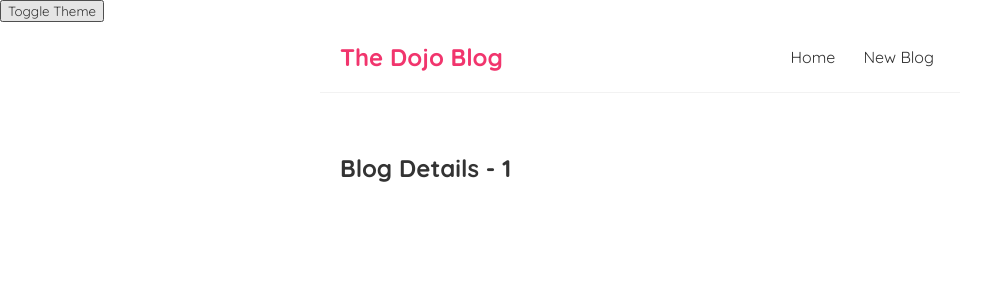
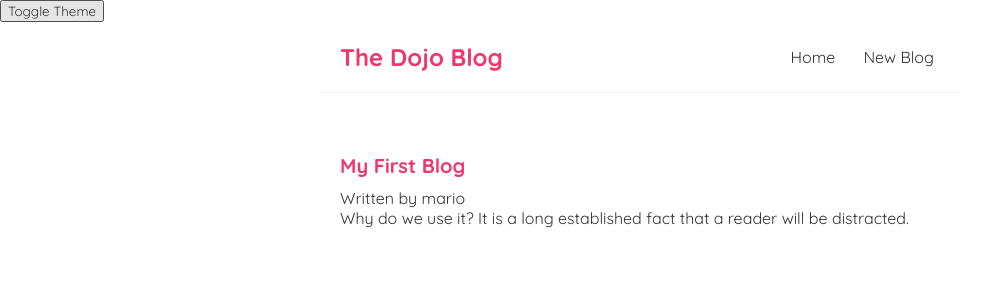
Before and after one commit to arunkumar09/Blogs, a React (Create React App) app: page /blogs/1 in a window 1280 px wide. Shown: the top 300 px of the page, without its empty margins (0-996 px from the left). Built offline with nearby package versions, Linux system fonts and the light colour scheme; data requests are answered from the project's data file.

Commit message:
changes galore

```diff
--- a/src/BlogDetails.js
+++ b/src/BlogDetails.js
@@ -1,11 +1,20 @@
 import { useParams } from "react-router-dom";
+import useFetch from "./useFetch";
 
 const BlogDetails = () => {
     const { id } = useParams()
-
+    const { data:blog, isPending, error } = useFetch(`http://localhost:8000/blogs/${id}`);
     return (
         <div className="blog-details">
-            <h2>Blog Details - { id }</h2>
+            {isPending && <div>Loading...</div>}
+            {error && <div> {error}</div>}
+            {blog && (
+                <article>
+                    <h2>{blog.title}</h2>
+                    <p>Written by {blog.author}</p>
+                    <p>{blog.body}</p>
+                </article>
+            )}
         </div>
     );
 }
--- a/src/index.css
+++ b/src/index.css
@@ -62,3 +62,20 @@
 .blog-preview a{
   text-decoration: none;
 }
+/* blog details */
+.blog-details h2 {
+  font-size: 20px;
+  color: #f1356d;
+  margin-bottom: 10px;
+}
+.blog-details div {
+  margin: 20px 0;
+}
+.blog-details button {
+  background: #f1356d;
+  color: #fff;
+  border: 0;
+  padding: 8px;
+  border-radius:  8px;
+  cursor: pointer;
+}
```
